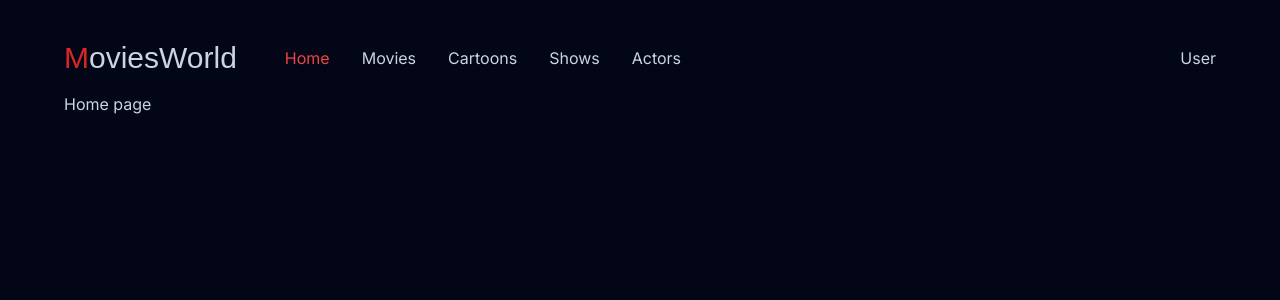
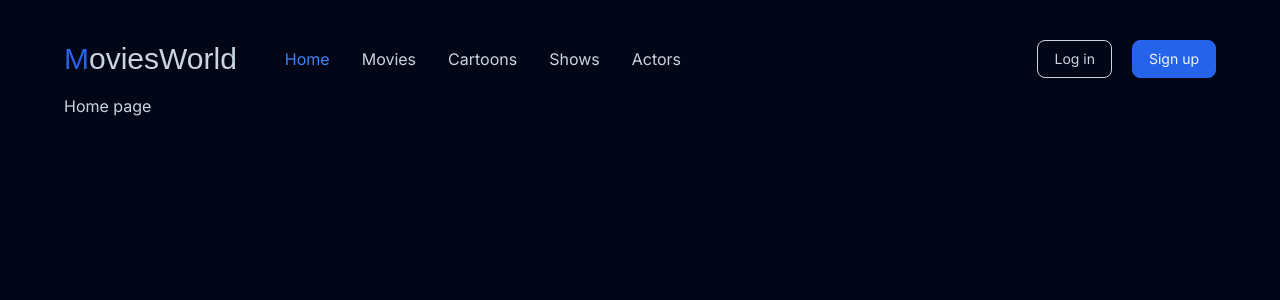
Before and after one commit to hasiukrostyslav/MoviesWorld, a React (Vite) app in the folder client/: page / in a window 1280 px wide. Shown: the top 300 px of the page. Built offline with nearby package versions, Linux system fonts and the light colour scheme; a web font is replaced by a local one.

Commit message:
changed main color and added Auth topbar

```diff
--- /dev/null
+++ b/client/src/components/Button.tsx
@@ -0,0 +1,23 @@
+interface ButtonProps {
+  children: React.ReactNode;
+  color: 'primary' | 'secondary' | 'transparent';
+}
+
+const buttonColors = {
+  primary:
+    'border-blue-600 bg-blue-600 text-slate-100 hover:border-blue-700 hover:bg-blue-700',
+  secondary: '',
+  transparent: 'border-slate-300 hover:border-slate-100 hover:text-slate-100',
+};
+
+function Button({ children, color }: ButtonProps) {
+  return (
+    <button
+      className={`rounded-lg border px-4 py-2 text-sm transition-all duration-200 ${buttonColors[color]}`}
+    >
+      {children}
+    </button>
+  );
+}
+
+export default Button;
--- /dev/null
+++ b/client/src/components/ButtonLink.tsx
@@ -0,0 +1,27 @@
+import { Link } from 'react-router-dom';
+
+interface ButtonLinkProps {
+  children: React.ReactNode;
+  path: string;
+  color: 'primary' | 'secondary' | 'transparent';
+}
+
+const buttonColors = {
+  primary:
+    'border-blue-600 bg-blue-600 text-slate-100 hover:border-blue-700 hover:bg-blue-700',
+  secondary: '',
+  transparent: 'border-slate-300 hover:border-slate-100 hover:text-slate-100',
+};
+
+function ButtonLink({ children, path, color }: ButtonLinkProps) {
+  return (
+    <Link
+      className={`rounded-lg border px-4 py-2 text-sm transition-all duration-200 ${buttonColors[color]}`}
+      to={path}
+    >
+      {children}
+    </Link>
+  );
+}
+
+export default ButtonLink;
--- a/client/src/components/Logo.tsx
+++ b/client/src/components/Logo.tsx
@@ -1,9 +1,9 @@
-import { Link } from "react-router-dom";
+import { Link } from 'react-router-dom';
 
 function Logo() {
   return (
     <Link to="/" className="font-logo text-3xl text-slate-300">
-      <span className="text-red-600">M</span>
+      <span className="text-blue-600">M</span>
       oviesWorld
     </Link>
   );
--- a/client/src/components/Navbar.tsx
+++ b/client/src/components/Navbar.tsx
@@ -1,6 +1,6 @@
-import User from "../pages/User";
-import Logo from "./Logo";
-import NavigationLink from "./NavigationLink";
+import Logo from './Logo';
+import NavigationLink from './NavigationLink';
+import TopBar from './TopBar';
 
 function Navbar() {
   return (
@@ -15,7 +15,7 @@ function Navbar() {
           <NavigationLink path="/actors">Actors</NavigationLink>
         </ul>
       </div>
-      <User />
+      <TopBar />
     </nav>
   );
 }
--- a/client/src/components/NavigationLink.tsx
+++ b/client/src/components/NavigationLink.tsx
@@ -1,4 +1,4 @@
-import { NavLink } from "react-router-dom";
+import { NavLink } from 'react-router-dom';
 
 interface NavigationLinkProps {
   path: string;
@@ -9,7 +9,11 @@ function NavigationLink({ path, children }: NavigationLinkProps) {
   return (
     <li>
       <NavLink
-        className={({ isActive }) => (isActive ? "text-red-500" : "")}
+        className={({ isActive }) =>
+          isActive
+            ? 'duration-400 text-blue-500 transition-all hover:text-blue-400'
+            : 'duration-400 transition-all hover:text-slate-200'
+        }
         to={path}
       >
         {children}
--- /dev/null
+++ b/client/src/components/TopBar.tsx
@@ -0,0 +1,16 @@
+import ButtonLink from './ButtonLink';
+
+function TopBar() {
+  return (
+    <div className="flex gap-5">
+      <ButtonLink color="transparent" path="auth/login">
+        Log in
+      </ButtonLink>
+      <ButtonLink color="primary" path="auth/signup">
+        Sign up
+      </ButtonLink>
+    </div>
+  );
+}
+
+export default TopBar;
```
Also changed, not shown: client/public/favicon.png.
